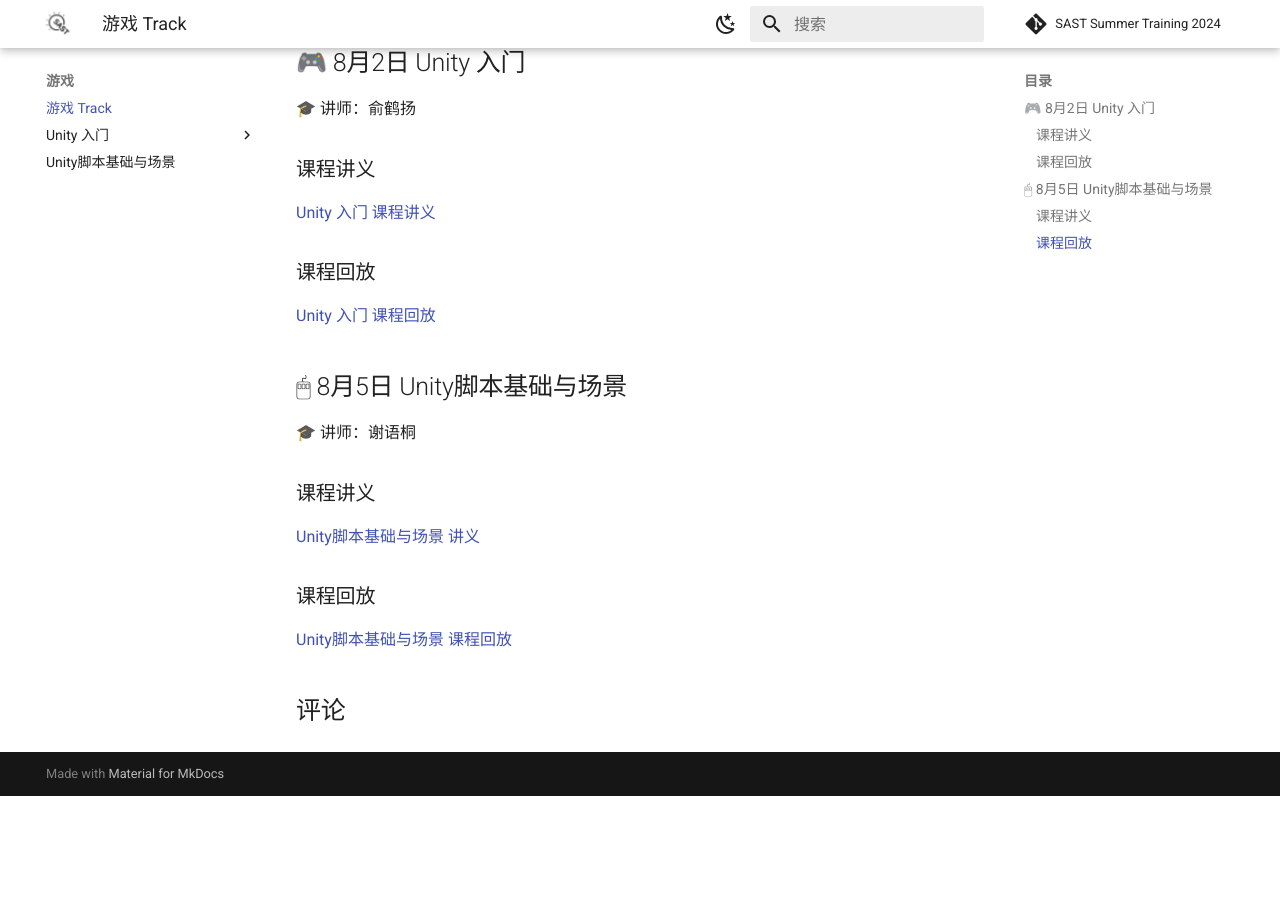
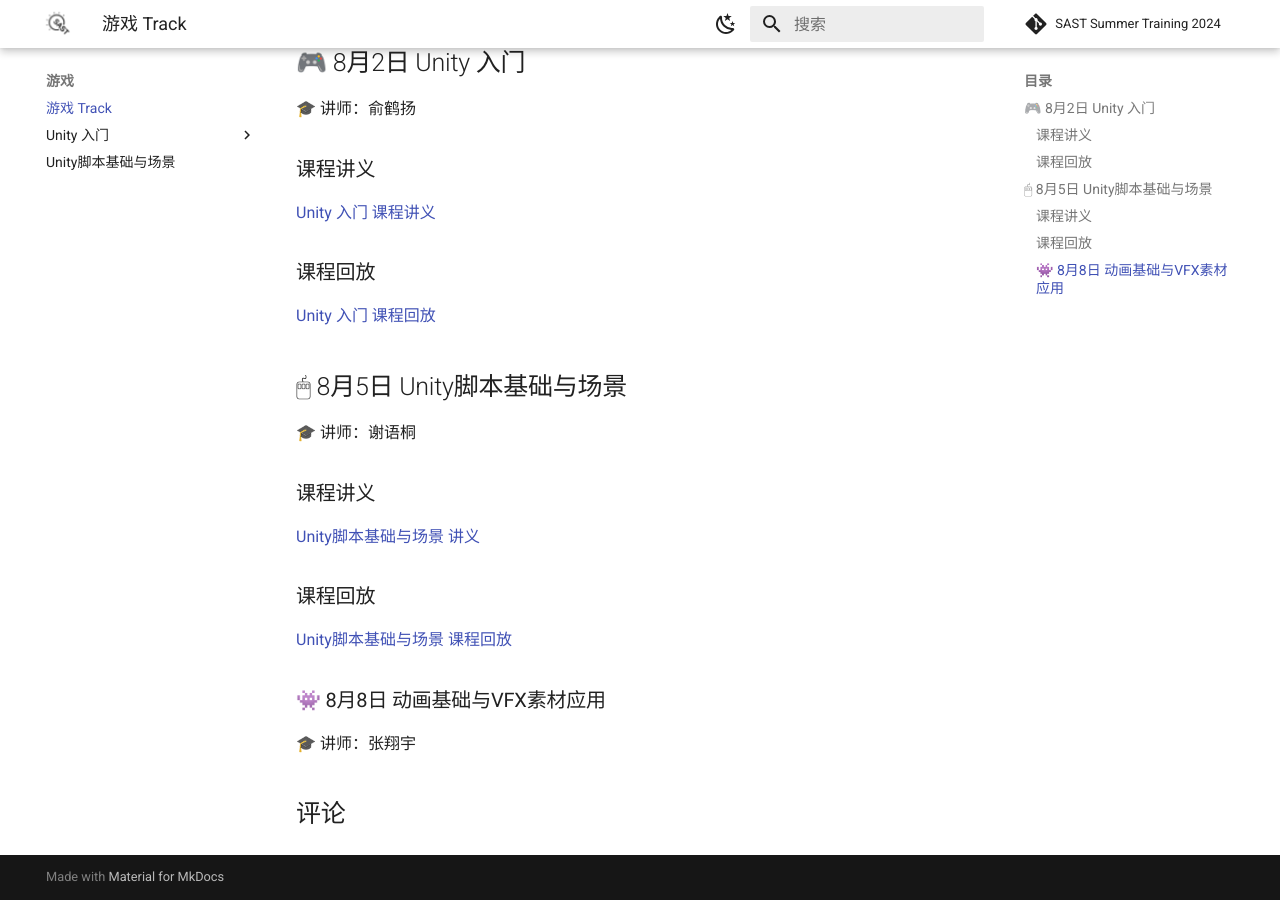
Before and after one commit to sast-summer-training-2024/sast-summer-training-2024.github.io, an MkDocs documentation site: the page built from docs/unity/index_unity.md, in a window 1280 px wide and 900 px high, scrolled down 1063 px. Built offline with MkDocs 1.6.1 and Material for MkDocs 9.7.7, drawn with Linux system fonts in a browser that asks for light colours; comment, search, counter and statistics services are not loaded; before the commit the page ends 1859 px from its top, so only the background shows below that.

Commit message:
add unity3 in unity-index

```diff
--- a/docs/unity/index_unity.md
+++ b/docs/unity/index_unity.md
@@ -40,3 +40,7 @@
 ### 课程回放
 
 [Unity脚本基础与场景 课程回放](https://www.bilibili.com/video/BV19iYKeEEVu/?share_source=copy_web&vd_source=5f41358f46c6dc60e03c3ff6ca5a8520)
+
+### 👾 8月8日 动画基础与VFX素材应用
+
+🎓 讲师：张翔宇
```
